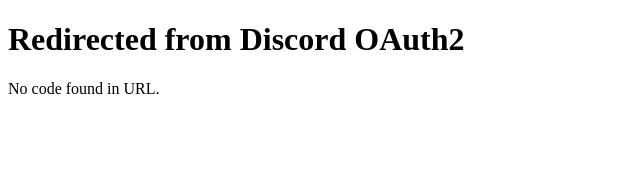
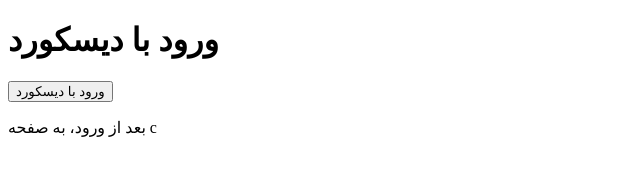
Before and after one commit to stx-team/oAuthV2, a plain HTML site: page index.html in a window 1280 px wide. Shown: the whole page, without its empty margins (0-640 px from the left). Drawn offline with Linux system fonts and the light colour scheme.

Commit message:
Update index.html

```diff
--- a/index.html
+++ b/index.html
@@ -1,27 +1,15 @@
 <!DOCTYPE html>
-<html lang="en">
+<html lang="fa">
 <head>
   <meta charset="UTF-8" />
-  <meta name="viewport" content="width=device-width, initial-scale=1" />
-  <title>Discord OAuth2 Redirect</title>
+  <title>ورود با دیسکورد</title>
 </head>
 <body>
-  <h1>Redirected from Discord OAuth2</h1>
-  <p id="status">Processing...</p>
+  <h1>ورود با دیسکورد</h1>
+  <a
+    href="https://discord.com/api/oauth2/authorize?client_id=YOUR_CLIENT_ID&redirect_uri=YOUR_REDIRECT_URI&response_type=code&scope=identify%20guilds.join"
+  >
+    <button>ورود با دیسکورد</button>
+  </a>
 
-  <script>
-    // گرفتن پارامتر code از URL
-    const params = new URLSearchParams(window.location.search);
-    const code = params.get('code');
-    if (code) {
-      document.getElementById('status').textContent = 'Code received: ' + code;
-
-      // اینجا میتونی کد رو به بک‌اند یا جایی ارسال کنی
-      // برای مثال: ارسال به API خودت برای گرفتن access token
-
-    } else {
-      document.getElementById('status').textContent = 'No code found in URL.';
-    }
-  </script>
-</body>
-</html>
+  <p>بعد از ورود، به صفحه c
```
